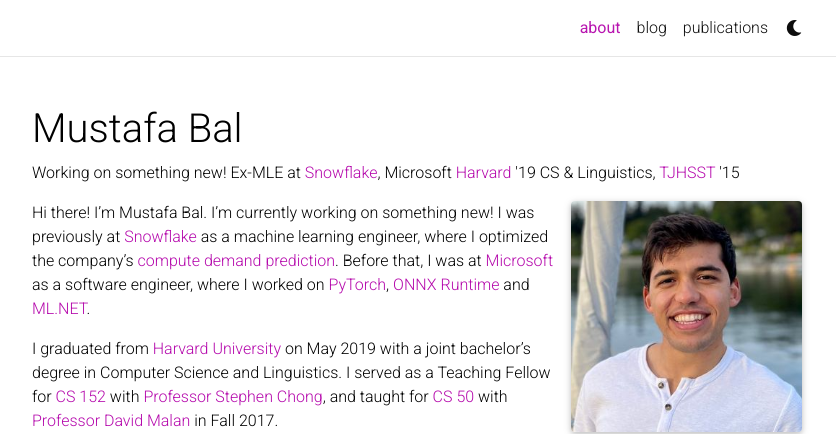
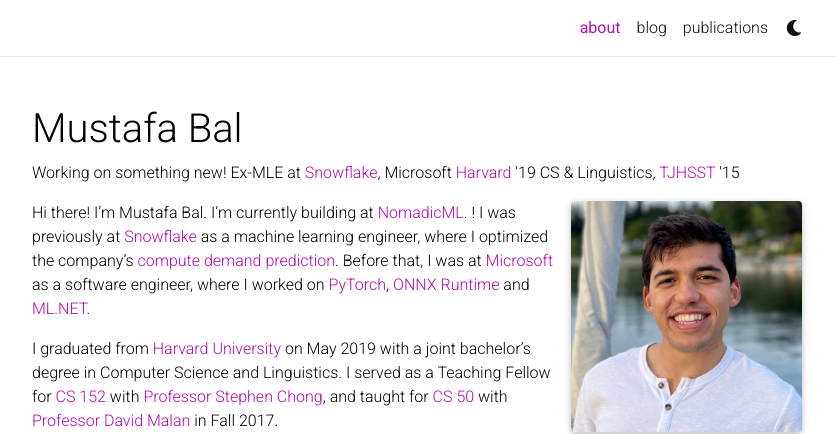
Before and after one commit to mstfbl/mstfbl.github.io, a Jekyll site: the page built from _pages/about.md, in a window 1280 px wide. Shown: the top 434 px of the page, without its empty margins (223-1059 px from the left). Built offline with Jekyll 4.4.1, drawn with Linux system fonts in a browser that asks for light colours; full-size pictures stand in for the smaller copies a plugin makes; comment, search, counter and statistics services are not loaded; a style sheet for code colours, icons or effects is not loaded.

Commit message:
Update about.md

```diff
--- a/_pages/about.md
+++ b/_pages/about.md
@@ -17,7 +17,7 @@
 repositories: false
 ---
 
-Hi there! I'm Mustafa Bal. I'm currently working on something new! I was previously at <a href="http://snowflake.com">Snowflake</a> as a machine learning engineer, where I optimized the company's <a href="https://medium.com/snowflake/efficiency-at-snowflake-free-pool-management-9dd7a0bd34d1">compute demand prediction</a>. Before that, I was at <a href="microsoft">Microsoft</a> as a software engineer, where I worked on <a href="http://pytorch.org">PyTorch</a>, <a href="http://onnxruntime.ai">ONNX Runtime</a> and <a href="https://dotnet.microsoft.com/en-us/apps/machinelearning-ai/ml-dotnet">ML.NET</a>.
+Hi there! I'm Mustafa Bal. I'm currently building at <a href="https://www.nomadicml.com/">NomadicML</a>. ! I was previously at <a href="http://snowflake.com">Snowflake</a> as a machine learning engineer, where I optimized the company's <a href="https://medium.com/snowflake/efficiency-at-snowflake-free-pool-management-9dd7a0bd34d1">compute demand prediction</a>. Before that, I was at <a href="microsoft">Microsoft</a> as a software engineer, where I worked on <a href="http://pytorch.org">PyTorch</a>, <a href="http://onnxruntime.ai">ONNX Runtime</a> and <a href="https://dotnet.microsoft.com/en-us/apps/machinelearning-ai/ml-dotnet">ML.NET</a>.
 
 I graduated from <a href= "http://harvard.edu">Harvard University</a> on May 2019 with a joint bachelor's degree in Computer Science and Linguistics. I served as a Teaching Fellow for <a href= "https://www.seas.harvard.edu/courses/cs152/2019sp/">CS 152</a> with <a href= "https://people.seas.harvard.edu/~chong/">Professor Stephen Chong</a>, and taught for <a href= "https://cs50.harvard.edu/college/">CS 50</a> with <a href= "https://cs.harvard.edu/malan/">Professor David Malan</a> in Fall 2017.
 
```
